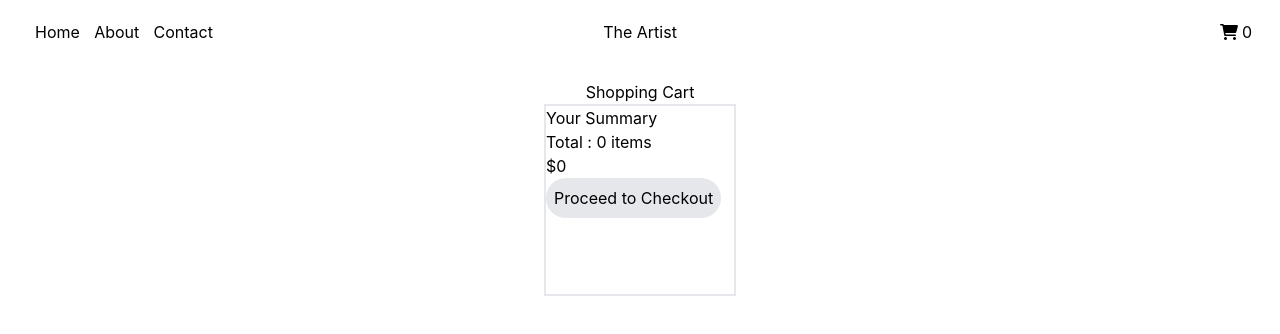
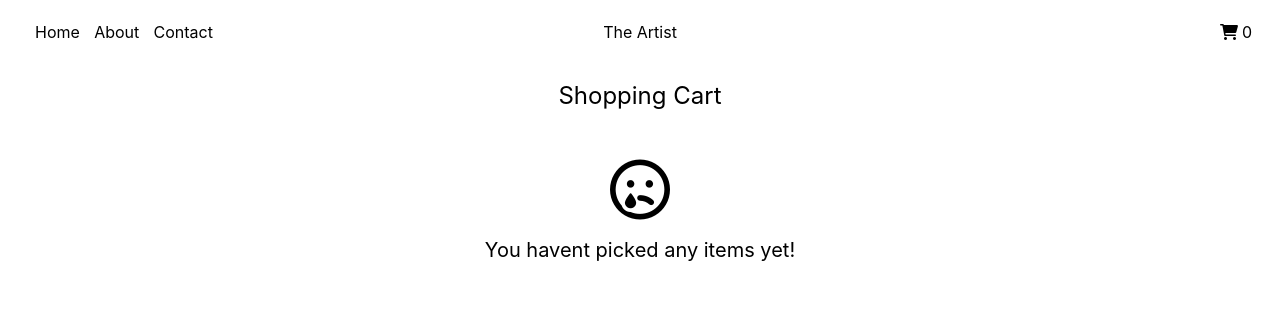
Before and after one commit to Twelve03/redux-store, a React (Create React App) app: page /cart in a window 1280 px wide. Shown: the top 334 px of the page. Built offline with nearby package versions, Linux system fonts and the light colour scheme.

Commit message:
Some styling added

```diff
--- a/src/Components/Cart.js
+++ b/src/Components/Cart.js
@@ -21,23 +21,37 @@ const Cart = () => {
   }, [cartItems, totalPrice, totalItems, setTotalPrice, setTotalItems]);
 
   return (
-    <div className="p-2 pt-20 flex flex-col items-center">
-      <h1>Shopping Cart</h1>
-      <div className="flex flex-col items-center">
+    <div className="p-2 pt-20 pb-8 flex flex-col items-center">
+      <h1 className="text-2xl">Shopping Cart</h1>
+      {/* Cart items array */}
+      <div className="mt-6 flex flex-col items-center">
         {cartItems.map((item) => (
           <CartItem key={item.id} itemData={item} />
         ))}
       </div>
-      <div className="h-48 w-48 border-2">
-        <p>Your Summary</p>
-        <div className="flex flex-col">
-          <p>Total : {totalItems} items</p>
-          <p>${totalPrice}</p>
+
+      {/* Show checkout summary if there are cart items */}
+      {cartItems.length > 0 ? (
+        <div className="mt-6 flex flex-col">
+          <div className="mt-4 w-64 flex items-center justify-between">
+            <p className="text-lg font-medium text-gray-600">
+              Total Price ({totalItems}) items
+            </p>
+            <p className="text-xl font-semibold text-green-500">
+              ${totalPrice}
+            </p>
+          </div>
+          <button className="p-2 mt-6 self-center bg-black text-white rounded-sm w-4/5">
+            Proceed to Checkout
+            <i className="ml-4 fas fa-long-arrow-alt-right"></i>
+          </button>
         </div>
-        <button className="p-2 bg-gray-200 rounded-full">
-          Proceed to Checkout
-        </button>
-      </div>
+      ) : (
+        <div className="mt-6 flex flex-col items-center">
+          <i className="far fa-sad-tear text-6xl"></i>
+          <p className="mt-4 text-xl">You havent picked any items yet!</p>
+        </div>
+      )}
     </div>
   );
 };
--- a/src/Components/CartItem.js
+++ b/src/Components/CartItem.js
@@ -7,20 +7,21 @@ const CartItem = ({ itemData }) => {
   const dispatch = useDispatch();
 
   return (
-    <div className="m-4 flex flex-col border-2 w-72">
+    <div className="m-4 flex flex-col w-72">
       <div className="flex">
         <img src={itemData.image} alt={itemData.title} className="w-32" />
-        <div>
-          <p>{itemData.title}</p>
-          <p>${itemData.price}</p>
+        <div className="ml-3">
+          <p className="text-lg font-semibold">{itemData.title}</p>
+          <p className="mt-1 font-medium text-green-500">${itemData.price}</p>
         </div>
       </div>
-      <div className="flex w-full items-center justify-around bg-gray-200">
-        <div>
+      <div className="p-2 mt-4 flex w-full items-center justify-around bg-gray-200 rounded-sm">
+        <div className="flex flex-col items-center">
           <p>Quantity</p>
           <input
             type="number"
             min="1"
+            className="w-10 text-center"
             id="qty"
             value={quantity}
             onChange={(e) => {
@@ -30,12 +31,12 @@ const CartItem = ({ itemData }) => {
           />
         </div>
         <div>
-          <p>total</p>
+          <p className="font-semibold">Total</p>
           <p>${itemData.qty * itemData.price}</p>
         </div>
         <i
           onClick={() => dispatch(removeFormCart(itemData.id))}
-          className="fas fa-trash"
+          className="fas fa-trash cursor-pointer"
         ></i>
       </div>
     </div>
--- a/src/Components/Header.js
+++ b/src/Components/Header.js
@@ -30,17 +30,17 @@ const Header = () => {
           className="fixed top-16 h-full w-full flex flex-col justify-center
                      items-center text-2xl bg-white"
         >
-          <a href="/">Home</a>
-          <a href="/">About</a>
-          <a href="/">Contatcs</a>
+          <Link to="/">Home</Link>
+          <Link to="/">About</Link>
+          <Link to="/">Contact</Link>
         </nav>
       )}
 
       {/* Bigger screens' Nav*/}
       <nav className="ml-7 w-48 items-center justify-around hidden md:flex">
-        <a href="/">Home</a>
-        <a href="/">About</a>
-        <a href="/">Contact</a>
+        <Link to="/">Home</Link>
+        <Link to="/">About</Link>
+        <Link to="/">Contact</Link>
       </nav>
 
       <Link to="/">
--- a/src/Components/Product.js
+++ b/src/Components/Product.js
@@ -29,14 +29,14 @@ const Product = () => {
   }, [id]);
 
   return (
-    <div>
+    <div className="p-4">
       <img src={image} alt="" />
-      <h1>{title}</h1>
-      <p>{description}</p>
-      <p>{price}</p>
+      <h1 className="mt-4 text-xl font-semibold">{title}</h1>
+      <p className="mt-1 leading-7 text-lg text-gray-500">{description}</p>
+      <p className="mt-2 text-xl font-medium">${price}</p>
       <button
         onClick={() => dispatch(addToCart(product))}
-        className="p-1 border-2 w-24"
+        className="py-2 px-4 mt-6 bg-black font-semibold text-white"
       >
         Add to Cart
       </button>
```
